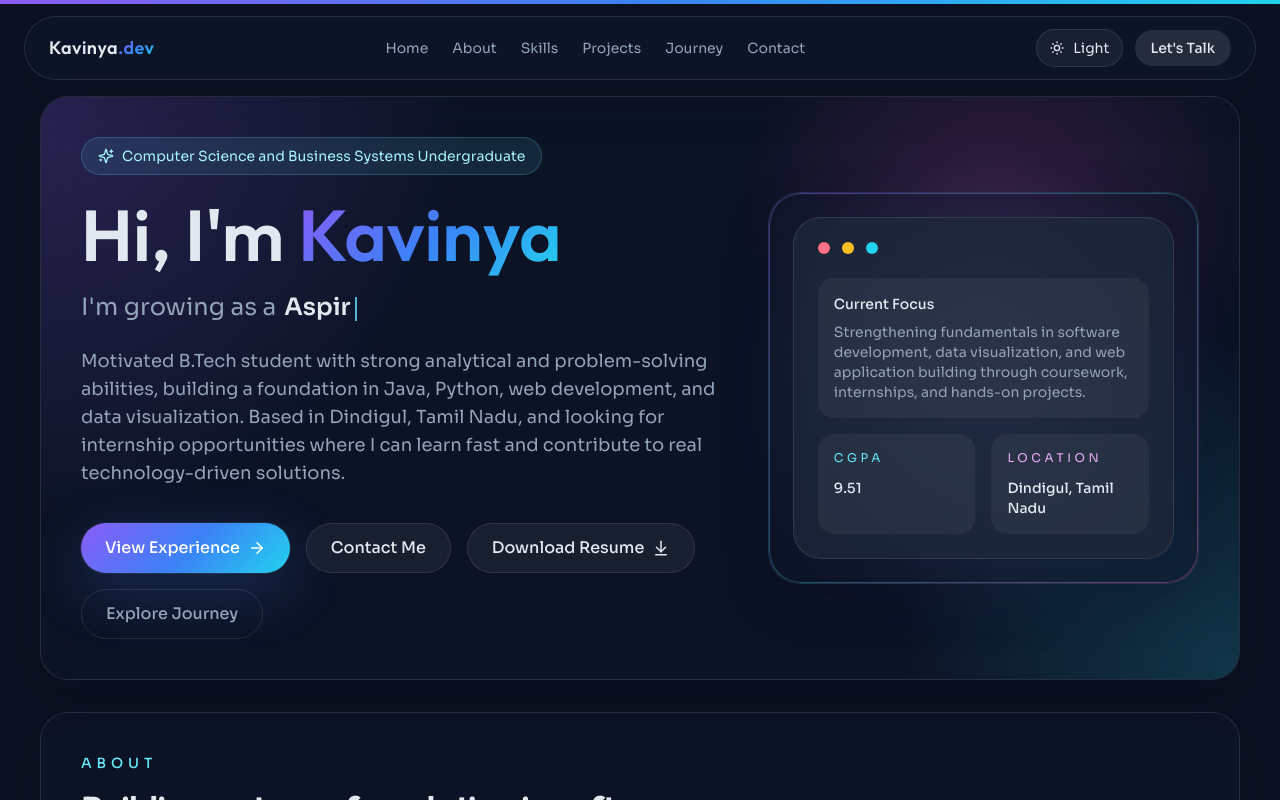
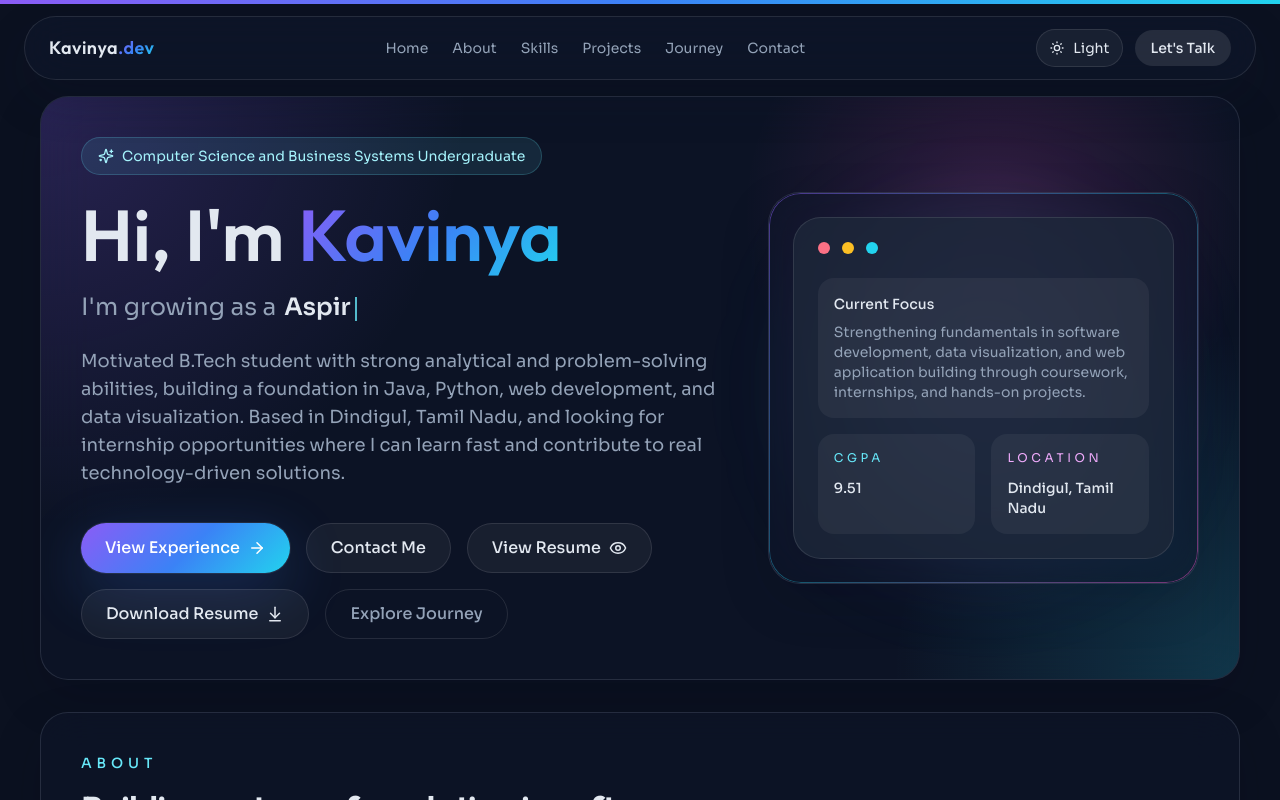
Before and after one commit to kavinya140/Kavinya-Karthikeyan-Portfolio, a React (Vite) app: page / in a window 1280 px wide. Shown: the top 800 px of the page. Built offline with nearby package versions, Linux system fonts and the light colour scheme.

Commit message:
Add separate view and download resume actions

```diff
--- a/src/sections/ContactSection.jsx
+++ b/src/sections/ContactSection.jsx
@@ -1,4 +1,4 @@
-import { Code2, Github, Linkedin, Mail, Phone, Send } from 'lucide-react'
+import { ArrowDownToLine, Code2, Eye, Github, Linkedin, Mail, Phone, Send } from 'lucide-react'
 import { motion } from 'framer-motion'
 import AnimatedSection from '../components/AnimatedSection'
 import SectionHeading from '../components/SectionHeading'
@@ -65,14 +65,25 @@ function ContactSection() {
             ))}
           </div>
 
-          <a
-            href="/Kavinya_Karthikeyan_Resume.pdf"
-            download="Kavinya_Karthikeyan_Resume.pdf"
-            className="mt-6 inline-flex items-center gap-2 rounded-full border border-white/10 bg-white/5 px-5 py-3 font-medium transition hover:border-cyan-300/40 hover:text-cyan-300"
-          >
-            Download Resume
-            <Code2 size={18} />
-          </a>
+          <div className="mt-6 flex flex-wrap gap-3">
+            <a
+              href="/Kavinya-Karthikeyan-Portfolio/Kavinya_Karthikeyan_Resume.pdf"
+              target="_blank"
+              rel="noreferrer"
+              className="inline-flex items-center gap-2 rounded-full border border-white/10 bg-white/5 px-5 py-3 font-medium transition hover:border-cyan-300/40 hover:text-cyan-300"
+            >
+              View Resume
+              <Eye size={18} />
+            </a>
+            <a
+              href="/Kavinya-Karthikeyan-Portfolio/Kavinya_Karthikeyan_Resume.pdf"
+              download="Kavinya_Karthikeyan_Resume.pdf"
+              className="inline-flex items-center gap-2 rounded-full border border-white/10 bg-white/5 px-5 py-3 font-medium transition hover:border-cyan-300/40 hover:text-cyan-300"
+            >
+              Download Resume
+              <ArrowDownToLine size={18} />
+            </a>
+          </div>
         </div>
 
         <motion.form
--- a/src/sections/HeroSection.jsx
+++ b/src/sections/HeroSection.jsx
@@ -1,6 +1,6 @@
 import { useEffect, useState } from 'react'
 import { motion } from 'framer-motion'
-import { ArrowDownToLine, ArrowRight, Sparkles } from 'lucide-react'
+import { ArrowDownToLine, ArrowRight, Eye, Sparkles } from 'lucide-react'
 import AnimatedSection from '../components/AnimatedSection'
 
 const roles = ['CSBS Undergraduate', 'Aspiring Java Developer', 'Data Visualization Learner']
@@ -109,7 +109,16 @@ function HeroSection() {
               Contact Me
             </a>
             <a
-              href="/Kavinya_Karthikeyan_Resume.pdf"
+              href="/Kavinya-Karthikeyan-Portfolio/Kavinya_Karthikeyan_Resume.pdf"
+              target="_blank"
+              rel="noreferrer"
+              className="inline-flex items-center gap-2 rounded-full border border-white/10 bg-white/5 px-6 py-3 font-medium transition hover:border-cyan-300/40 hover:text-cyan-300"
+            >
+              View Resume
+              <Eye size={18} />
+            </a>
+            <a
+              href="/Kavinya-Karthikeyan-Portfolio/Kavinya_Karthikeyan_Resume.pdf"
               download="Kavinya_Karthikeyan_Resume.pdf"
               className="inline-flex items-center gap-2 rounded-full border border-white/10 bg-white/5 px-6 py-3 font-medium transition hover:border-cyan-300/40 hover:text-cyan-300"
             >
```
